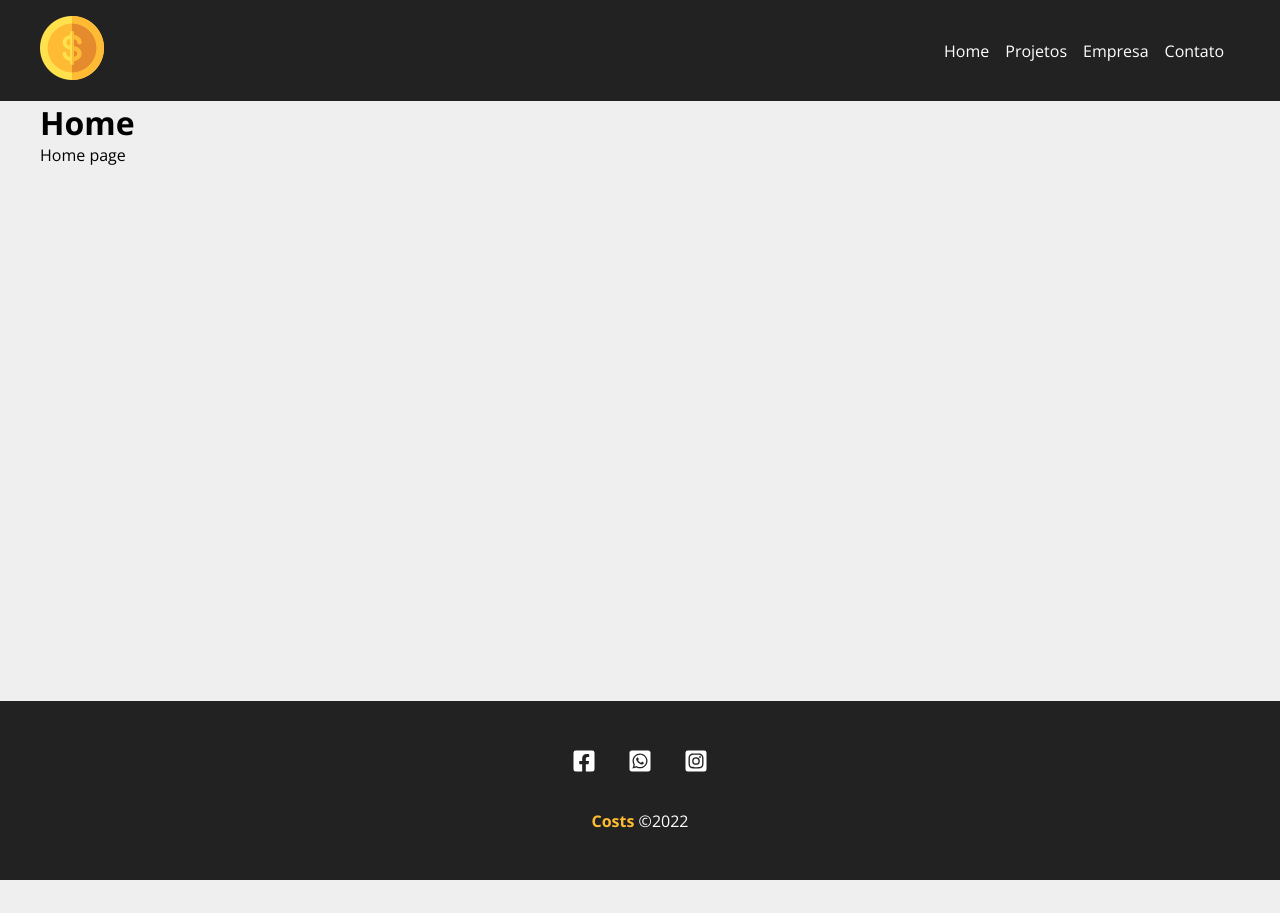
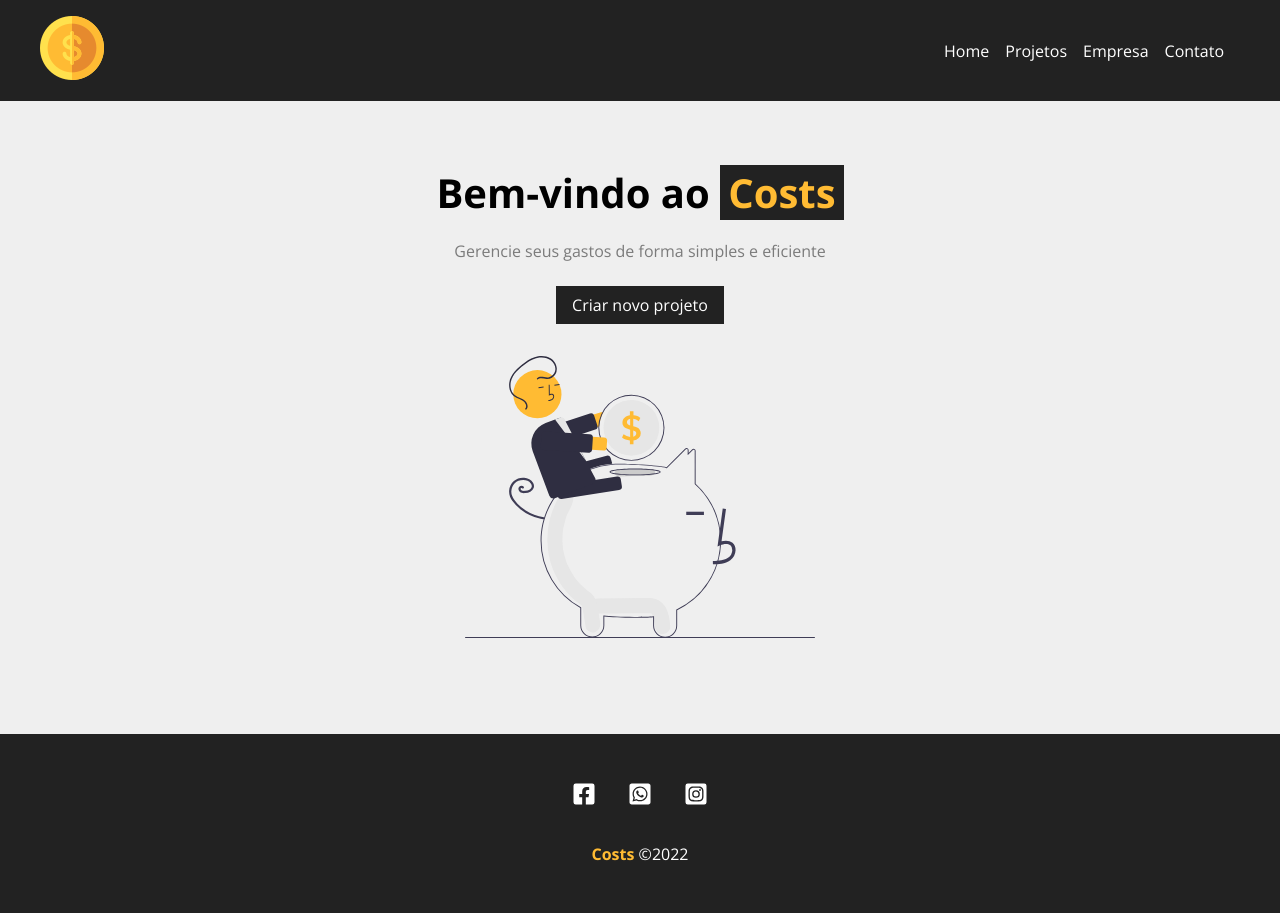
Before and after one commit to RaphaelAlcantara/costs, a React (Create React App) app: page / in a window 1280 px wide. Before the commit the page ends 880 px from the top, so only its background shows below. Built offline with nearby package versions, Linux system fonts and the light colour scheme.

Commit message:
Home finalizada e criação de componente botão

```diff
--- /dev/null
+++ b/src/components/layout/LinkButton.js
@@ -0,0 +1,11 @@
+import {Link} from "react-router-dom";
+import styles from './LinkButton.module.css'
+function LinkButton ({to, text}) {
+return (
+    <Link className={styles.btn} to={to}>
+        {text}
+    </Link>
+  )
+}
+
+export default LinkButton;
--- /dev/null
+++ b/src/components/layout/LinkButton.module.css
@@ -0,0 +1,11 @@
+.btn{
+    background-color: #222;
+    color: #fff;
+    padding: 0.5em 1em;
+    text-decoration: none;
+    transition: 0.5s;
+}
+
+.btn:hover{
+    background-color: #FFBB33;
+}
--- a/src/components/pages/Home.js
+++ b/src/components/pages/Home.js
@@ -1,9 +1,15 @@
+import styles from './Home.module.css'
+import savings from '../../img/savings.svg'
+import LinkButton from "../layout/LinkButton";
+
 function Home () {
     return (
-        <div>
-            <h1>Home</h1>
-            <p>Home page</p>
-        </div>
+        <section className={styles.home_container}>
+            <h1>Bem-vindo ao <span>Costs</span></h1>
+            <p>Gerencie seus gastos de forma simples e eficiente</p>
+            <LinkButton to="/new-project" text="Criar novo projeto"/>
+            <img src={savings} alt="Costs" />
+        </section>
     )
 }
 
--- /dev/null
+++ b/src/components/pages/Home.module.css
@@ -0,0 +1,29 @@
+.home_container{
+    width: 100%;
+    display: flex;
+    flex-direction: column;
+    align-items: center;
+    justify-content: center;
+    padding: 4em;
+}
+
+.home_container h1{
+    font-size: 2.5em;
+    margin-bottom: 0.5em;
+}
+
+.home_container span{
+    color: #FFBB33;
+    padding: 0 .2em;
+    background-color: #222;
+}
+
+.home_container p{
+    margin-bottom: 1.5em;
+    color: #7b7b7b;
+}
+
+.home_container img{
+    width: 350px;
+    margin: 2em 0;
+}
```
